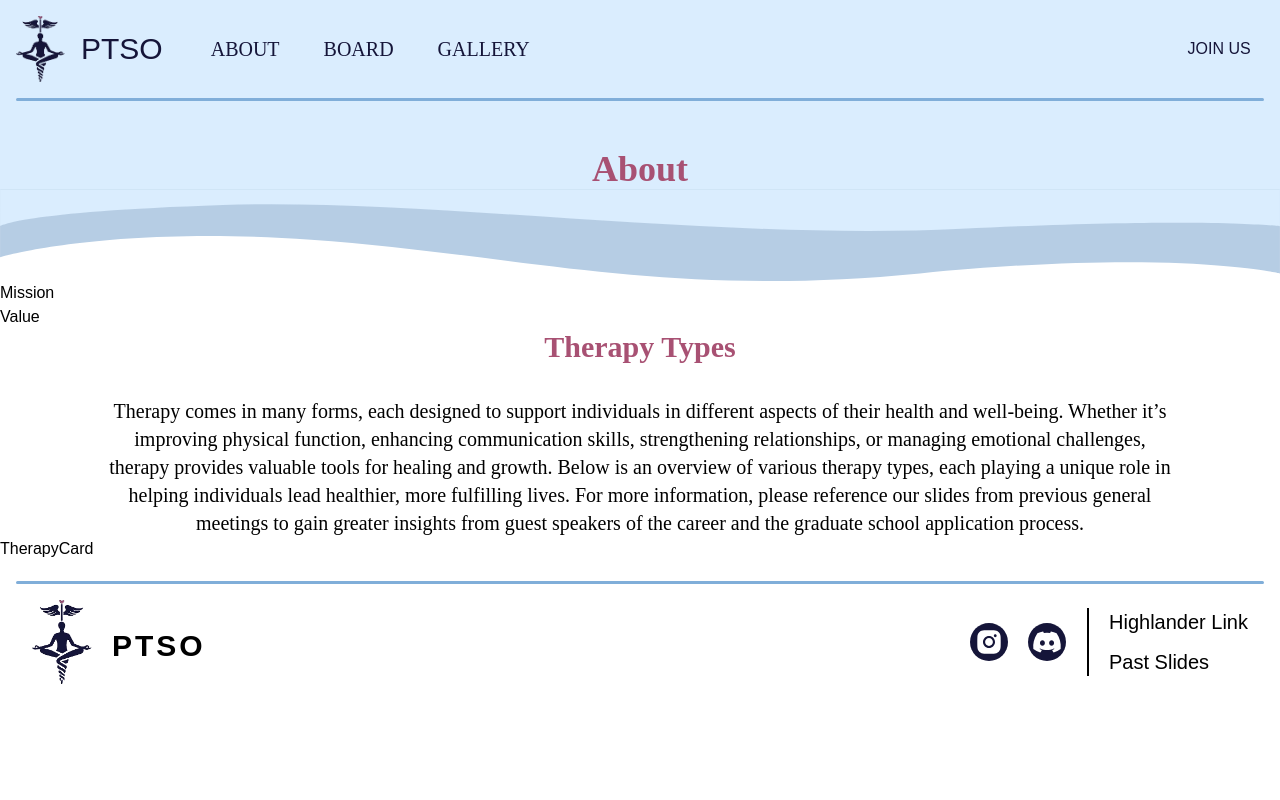
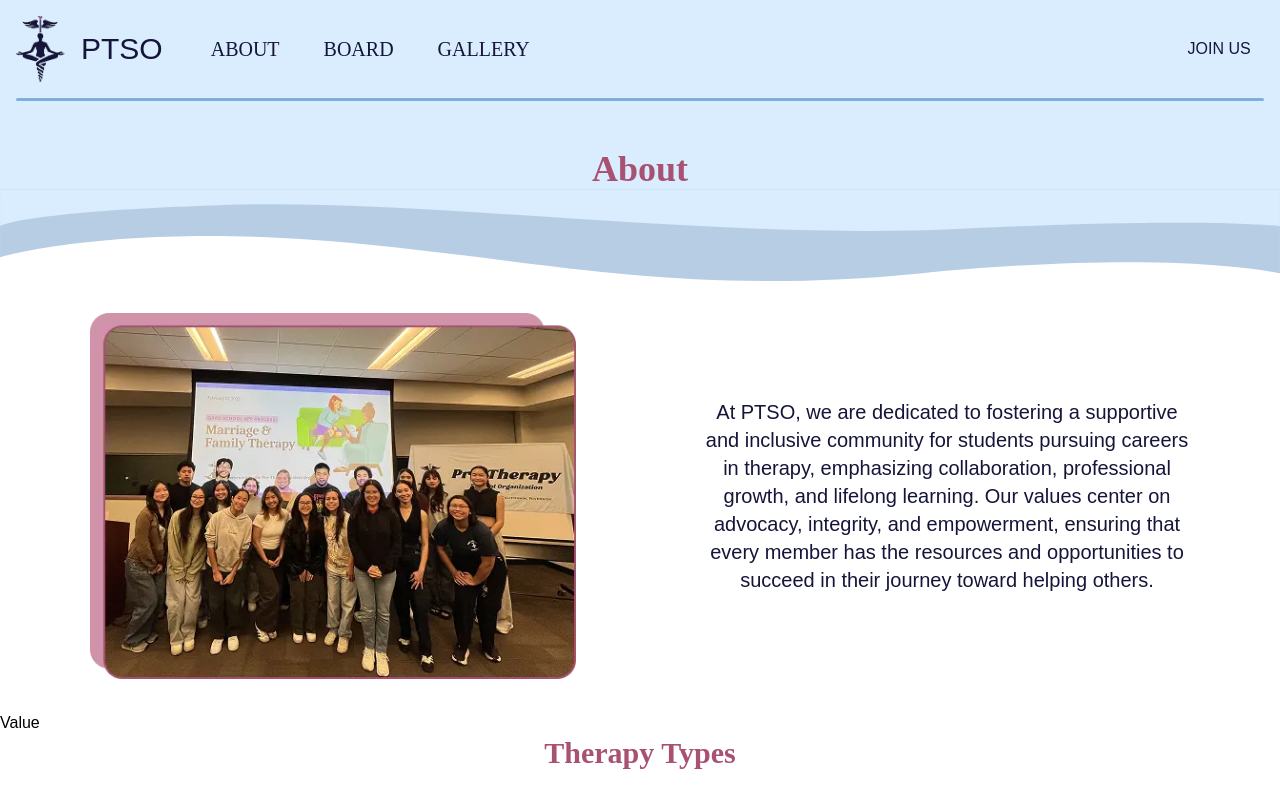
Before and after one commit to acm-ucr/ptso-website, a Next.js app: page /about in a window 1280 px wide. Shown: the top 800 px of the page. Built offline with nearby package versions, Linux system fonts and the light colour scheme; a web font is replaced by a local one.

Commit message:
Add About Us Mission

```diff
--- a/src/components/about/Mission.tsx
+++ b/src/components/about/Mission.tsx
@@ -1,4 +1,19 @@
+import Image from "next/image";
+import GroupPhoto from "@/public/assets/about/therapyAbout.webp";
+
 const Mission = () => {
-  return <div className="">Mission</div>;
+  return (
+    <div className="m-8 flex flex-col items-center justify-around gap-3 md:flex-row">
+      <Image src={GroupPhoto} alt="Group Photo" className="md:w-2/5" />
+      <div className="text-ptso-purple-accent text-center text-xs md:w-2/5 md:text-xl">
+        At PTSO, we are dedicated to fostering a supportive and inclusive
+        community for students pursuing careers in therapy, emphasizing
+        collaboration, professional growth, and lifelong learning. Our values
+        center on advocacy, integrity, and empowerment, ensuring that every
+        member has the resources and opportunities to succeed in their journey
+        toward helping others.
+      </div>
+    </div>
+  );
 };
 export default Mission;
--- a/src/components/board/Founders.tsx
+++ b/src/components/board/Founders.tsx
@@ -1,12 +1,11 @@
 import Image from "next/image";
 import { founders } from "@/data/Founders";
+import Title from "../Title";
 
 const Founders = () => {
   return (
     <div className="flex-col justify-items-center">
-      <div className="text-ptso-pink-accent font-beVietnamPro text-center text-3xl font-extrabold md:text-5xl">
-        Our Founders
-      </div>
+      <Title text="Our Founders" />
       <div className="w-2/3 justify-between sm:flex">
         {founders.map(({ image, name, alt }, index) => (
           <div className="m-6 flex-col text-center md:text-2xl" key={index}>
```
